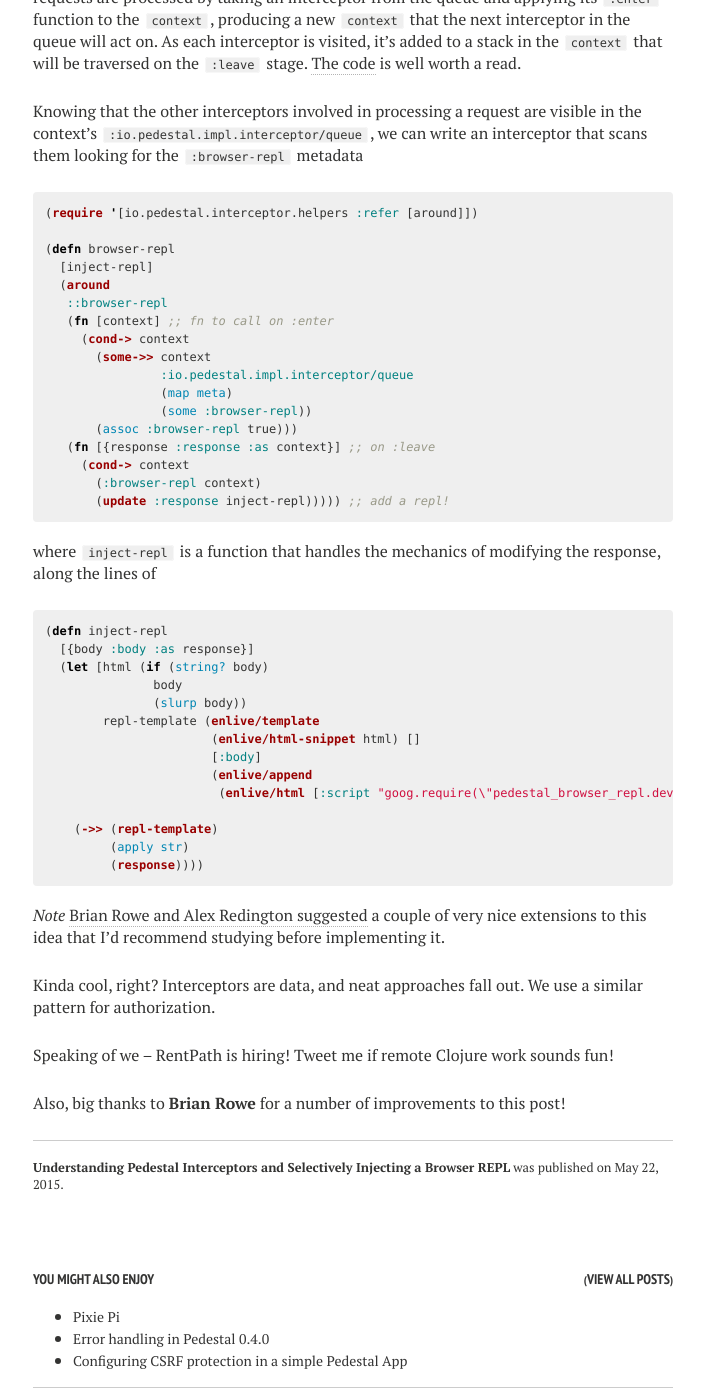
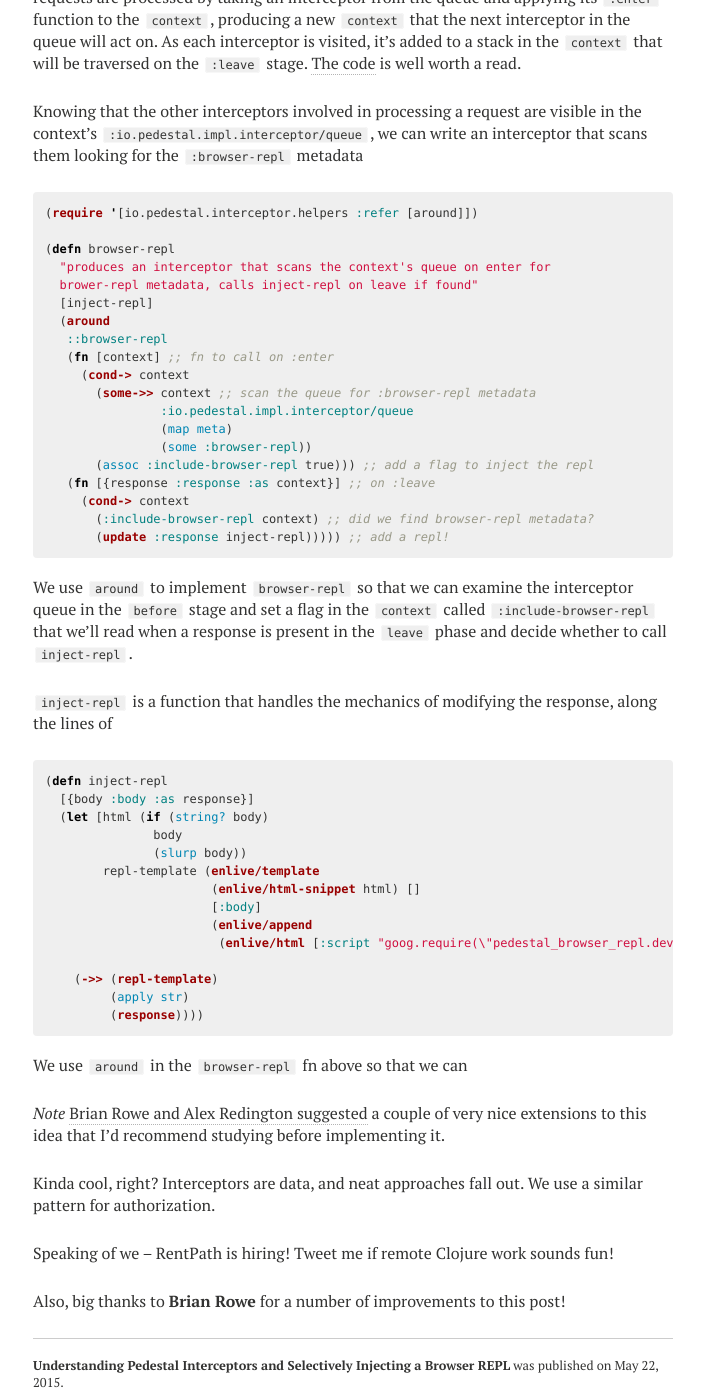
Before and after one commit to stuarth/stuarth.github.io, a Jekyll site: the page built from _posts/2015-05-22-pedestal-browser-repl.markdown, in a window 1280 px wide and 1400 px high, scrolled down 1549 px. Shown: the whole window, without its empty margins (287-991 px from the left). Built offline with Jekyll 4.4.1, drawn with Linux system fonts in a browser that asks for light colours; nearby versions of some CDN libraries.

Commit message:
clarify browser-repl interceptor

```diff
--- a/_posts/2015-05-22-pedestal-browser-repl.markdown
+++ b/_posts/2015-05-22-pedestal-browser-repl.markdown
@@ -74,23 +74,27 @@ Knowing that the other interceptors involved in processing a request are visible
 (require '[io.pedestal.interceptor.helpers :refer [around]])
 
 (defn browser-repl
+  "produces an interceptor that scans the context's queue on enter for
+  brower-repl metadata, calls inject-repl on leave if found"
   [inject-repl]
   (around
    ::browser-repl
    (fn [context] ;; fn to call on :enter
      (cond-> context
-       (some->> context
+       (some->> context ;; scan the queue for :browser-repl metadata
                 :io.pedestal.impl.interceptor/queue
                 (map meta)
                 (some :browser-repl))
-       (assoc :browser-repl true)))
+       (assoc :include-browser-repl true))) ;; add a flag to inject the repl
    (fn [{response :response :as context}] ;; on :leave
      (cond-> context
-       (:browser-repl context)
+       (:include-browser-repl context) ;; did we find browser-repl metadata?
        (update :response inject-repl))))) ;; add a repl!
 {% endhighlight %}
 
-where `inject-repl` is a function that handles the mechanics of modifying the response, along the lines of
+We use `around` to implement `browser-repl` so that we can examine the interceptor queue in the `before` stage and set a flag in the `context` called `:include-browser-repl` that we'll read when a response is present in the `leave` phase and decide whether to call `inject-repl`.
+
+`inject-repl` is a function that handles the mechanics of modifying the response, along the lines of
 
 {% highlight clojure %}
 (defn inject-repl
@@ -109,6 +113,8 @@ where `inject-repl` is a function that handles the mechanics of modifying the re
          (response))))
 {% endhighlight %}
 
+We use `around` in the `browser-repl` fn above so that we can
+
 _Note_ [Brian Rowe and Alex Redington suggested](https://groups.google.com/d/msg/pedestal-users/Peoc1LheR8I/xFXalhQFJRcJ) a couple of very nice extensions to this idea that I'd recommend studying before implementing it.
 
 Kinda cool, right? Interceptors are data, and neat approaches fall out. We use a similar pattern for authorization.
```
